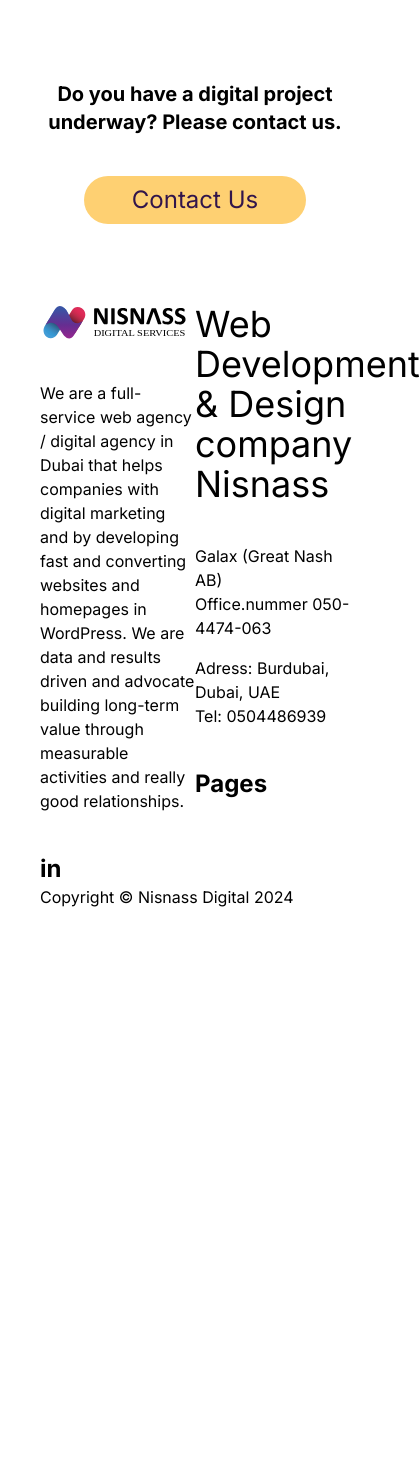
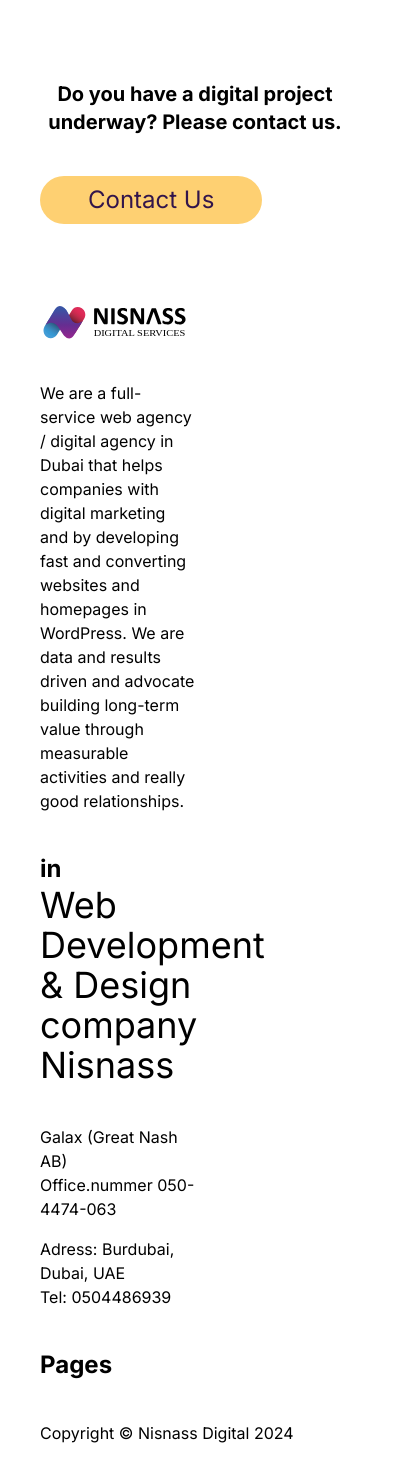
Before and after one commit to IrfanG-cloud/nisnass, a Next.js app: page /components/layout/footer in a window 390 px wide. Shown: the top 1482 px of the page, 420 px wide, since content can reach past the window. Before the commit the page ends 989 px from the top, so only its background shows below. Built offline with nearby package versions, Linux system fonts and the light colour scheme.

Commit message:
error resolve for mobile screen

```diff
--- a/src/app/components/layout/content/sectioneight/page.tsx
+++ b/src/app/components/layout/content/sectioneight/page.tsx
@@ -5,7 +5,7 @@
 
   return (
     <div className="px-10 pt-10 pb-20">
-        <div className="">
+        <div>
             <h1 className="md:text-4xl md:font-bold ">All the tools in the toolbox to increase your sales (at market risk)</h1>
         </div>
         <div className="md:flex md:justify-between ">
@@ -65,7 +65,7 @@
                         <li className="pb-2">- Marketing plan</li>
                         <li className="pb-2">- Branding Guidelines</li>
                         <li className="pb-2">- Tonality guide</li>
-                        <li className="pb-2">- Target group strategy (personas)</li>
+                        <li className="pb-2">- Target group strategy</li>
                         <li className="pb-2">- Buyer journey</li>
                         <li className="pb-2">- Campaign concept</li>
                         <li>- Project management</li>
--- a/src/app/components/layout/footer/page.tsx
+++ b/src/app/components/layout/footer/page.tsx
@@ -6,13 +6,13 @@
         <div className="px-10 py-20">
             <div className="">
                 <h1 className="text-xl font-bold text-center pb-10">Do you have a digital project underway? Please contact us.</h1>
-                <div className="flex justify-center pb-10">
+                <div className="md:flex md:justify-center pb-10">
                     <button className="bg-[#FED072] hover:bg-[#32154b] text-[#32154b] hover:text-white py-2 px-12 rounded-full text-2xl">
                         <Link href='/'> Contact Us</Link>
                     </button>
                 </div>
             </div>
-            <div className="flex pt-10">
+            <div className="md:flex pt-10">
                 <div className="w-1/2">
                 <Image src="/final_logo.svg" width={200} height={200} alt="" />
                 <p className="py-10">
@@ -35,7 +35,7 @@
                     </div>
                 </div>
             </div>
-            <div className="flex align-center"><p className="align-center">Copyright © Nisnass Digital 2024</p></div>
+            <div className="md:flex md:align-center"><p className="align-center">Copyright © Nisnass Digital 2024</p></div>
         </div>
     )
 }
```
